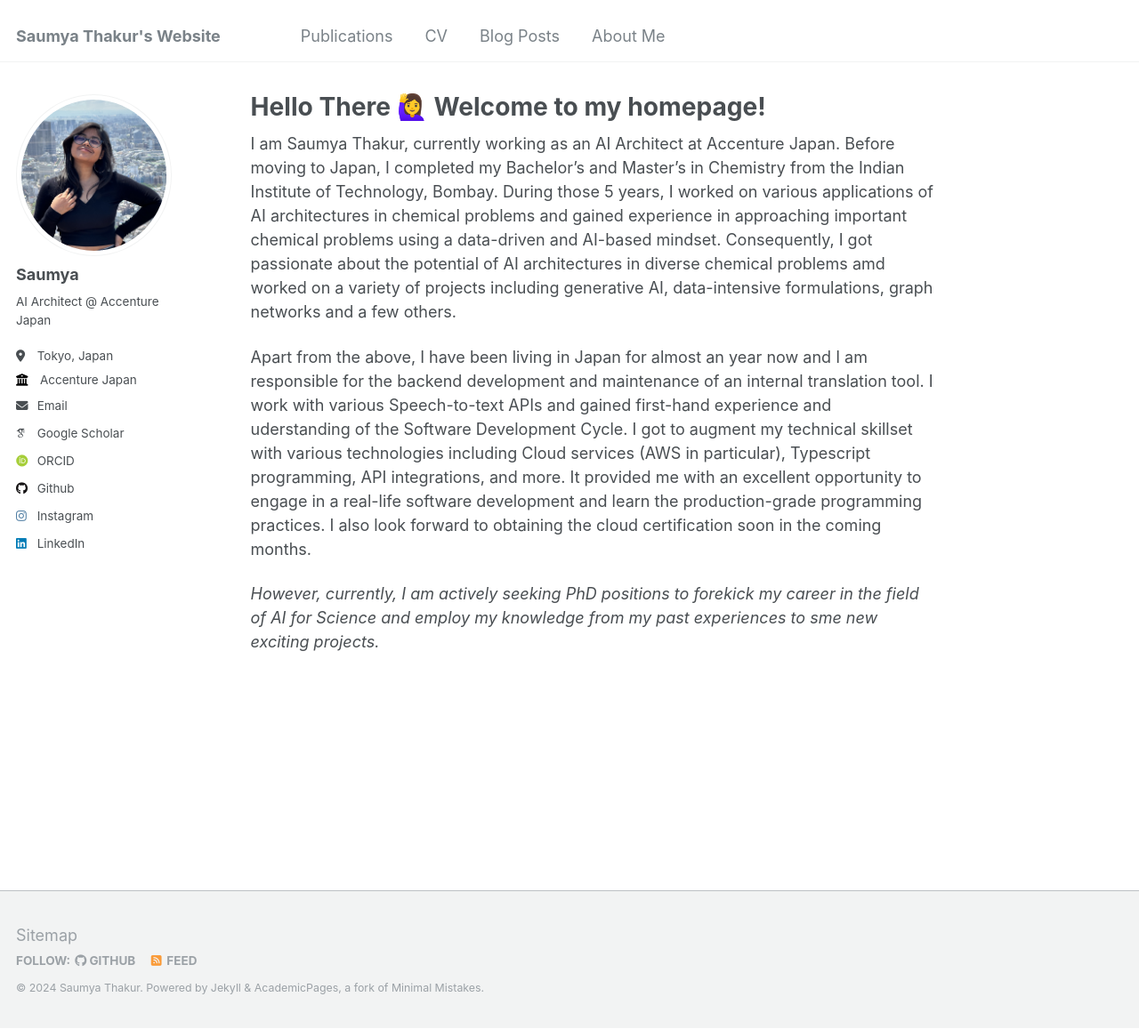
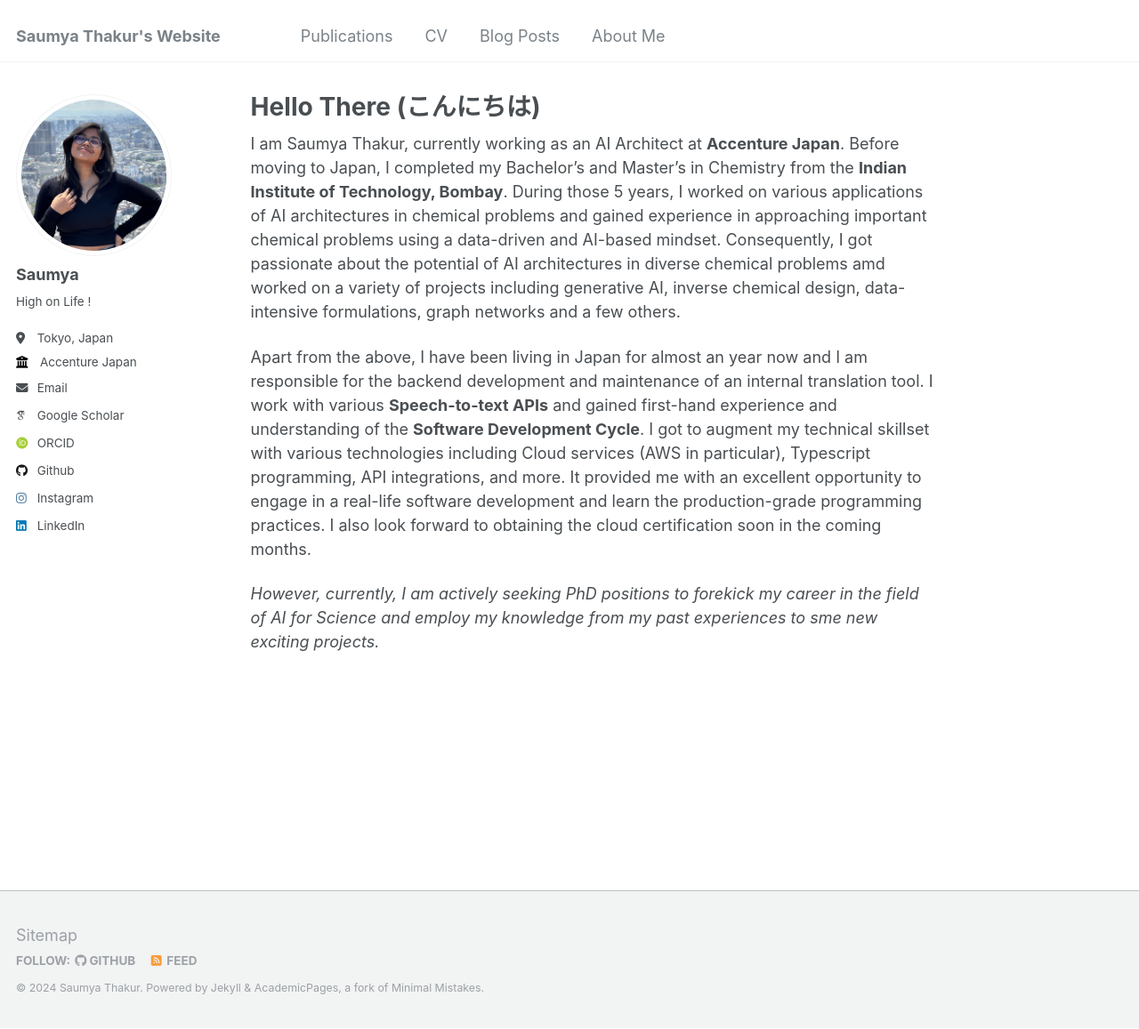
Before and after one commit to sthakurr/sthakurr.github.io, a Jekyll site: the page built from _pages/about.md, in a window 1280 px wide and 1157 px high. Shown: the whole window at 89% size. Built offline with Jekyll 4.4.1, drawn with Linux system fonts in a browser that asks for light colours; some web fonts are replaced.

Commit message:
modified about

```diff
--- a/_config.yml
+++ b/_config.yml
@@ -24,7 +24,7 @@ author:
   avatar           : "me.jpg"
   name             : "Saumya"
   pronouns         : # example: "she/her"
-  bio              : "AI Architect @ Accenture Japan"
+  bio              : "High on Life !"
   location         : "Tokyo, Japan"
   employer         : "Accenture Japan"
   uri              : # URL
--- a/_pages/about.md
+++ b/_pages/about.md
@@ -1,14 +1,14 @@
 ---
 permalink: /
-title: "Hello There 🙋‍♀️ Welcome to my homepage!"
+title: "Hello There (こんにちは)"
 author_profile: true
 redirect_from:
   - /about/
   - /about.html
 ---
 
-I am Saumya Thakur, currently working as an AI Architect at Accenture Japan. Before moving to Japan, I completed my Bachelor's and Master's in Chemistry from the Indian Institute of Technology, Bombay. During those 5 years, I worked on various applications of AI architectures in chemical problems and gained experience in approaching important chemical problems using a data-driven and AI-based mindset. Consequently, I got passionate about the potential of AI architectures in diverse chemical problems amd worked on a variety of projects including generative AI, data-intensive formulations, graph networks and a few others.
+I am Saumya Thakur, currently working as an AI Architect at <b>Accenture Japan</b>. Before moving to Japan, I completed my Bachelor's and Master's in Chemistry from the <b>Indian Institute of Technology, Bombay</b>. During those 5 years, I worked on various applications of AI architectures in chemical problems and gained experience in approaching important chemical problems using a data-driven and AI-based mindset. Consequently, I got passionate about the potential of AI architectures in diverse chemical problems amd worked on a variety of projects including generative AI, inverse chemical design, data-intensive formulations, graph networks and a few others.
 
-Apart from the above, I have been living in Japan for almost an year now and I am responsible for the backend development and maintenance of an internal translation tool. I work with various Speech-to-text APIs and gained first-hand experience and uderstanding of the Software Development Cycle. I got to augment my technical skillset with various technologies including Cloud services (AWS in particular), Typescript programming, API integrations, and more. It provided me with an excellent opportunity to engage in a real-life software development and learn the production-grade programming practices. I also look forward to obtaining the cloud certification soon in the coming months.
+Apart from the above, I have been living in Japan for almost an year now and I am responsible for the backend development and maintenance of an internal translation tool. I work with various <b>Speech-to-text APIs</b> and gained first-hand experience and understanding of the <b>Software Development Cycle</b>. I got to augment my technical skillset with various technologies including Cloud services (AWS in particular), Typescript programming, API integrations, and more. It provided me with an excellent opportunity to engage in a real-life software development and learn the production-grade programming practices. I also look forward to obtaining the cloud certification soon in the coming months.
 
 <i>However, currently, I am actively seeking PhD positions to forekick my career in the field of AI for Science and employ my knowledge from my past experiences to sme new exciting projects.</i>
```
